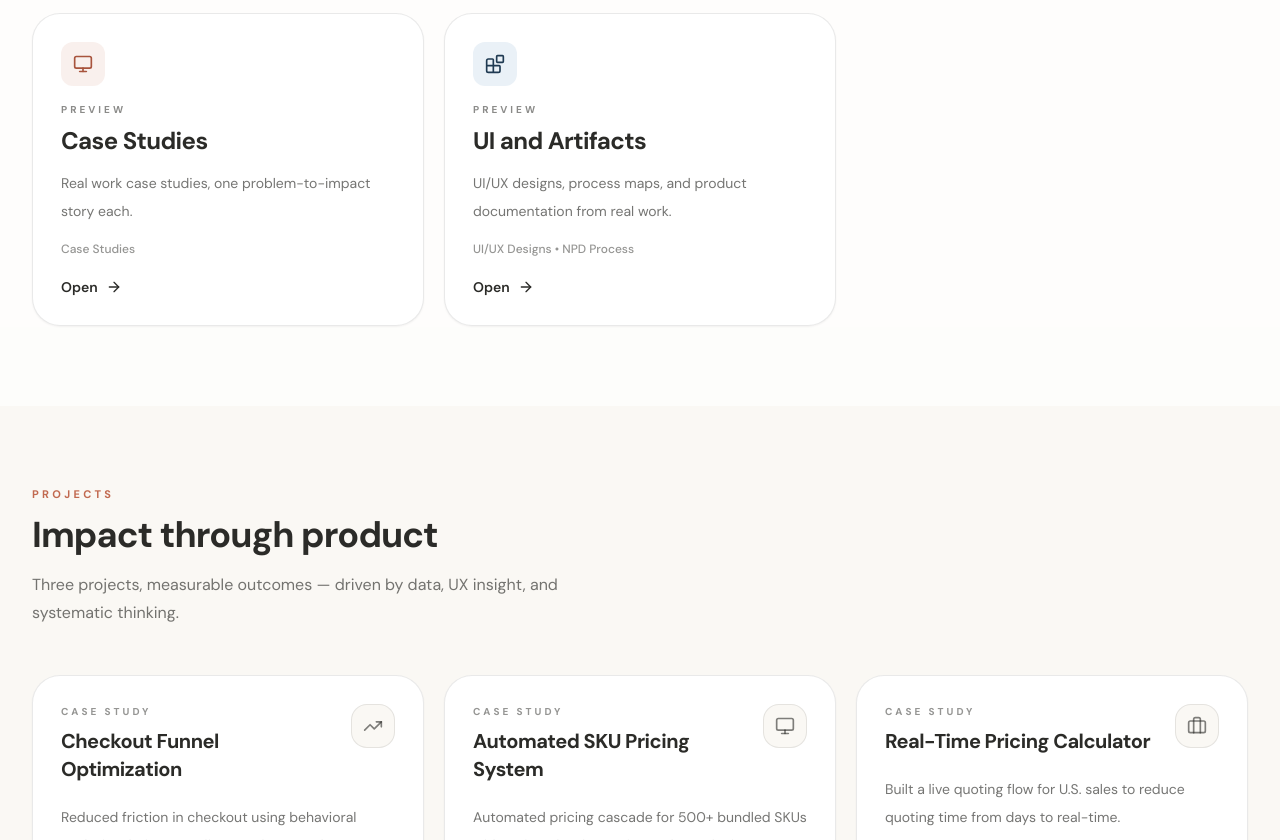
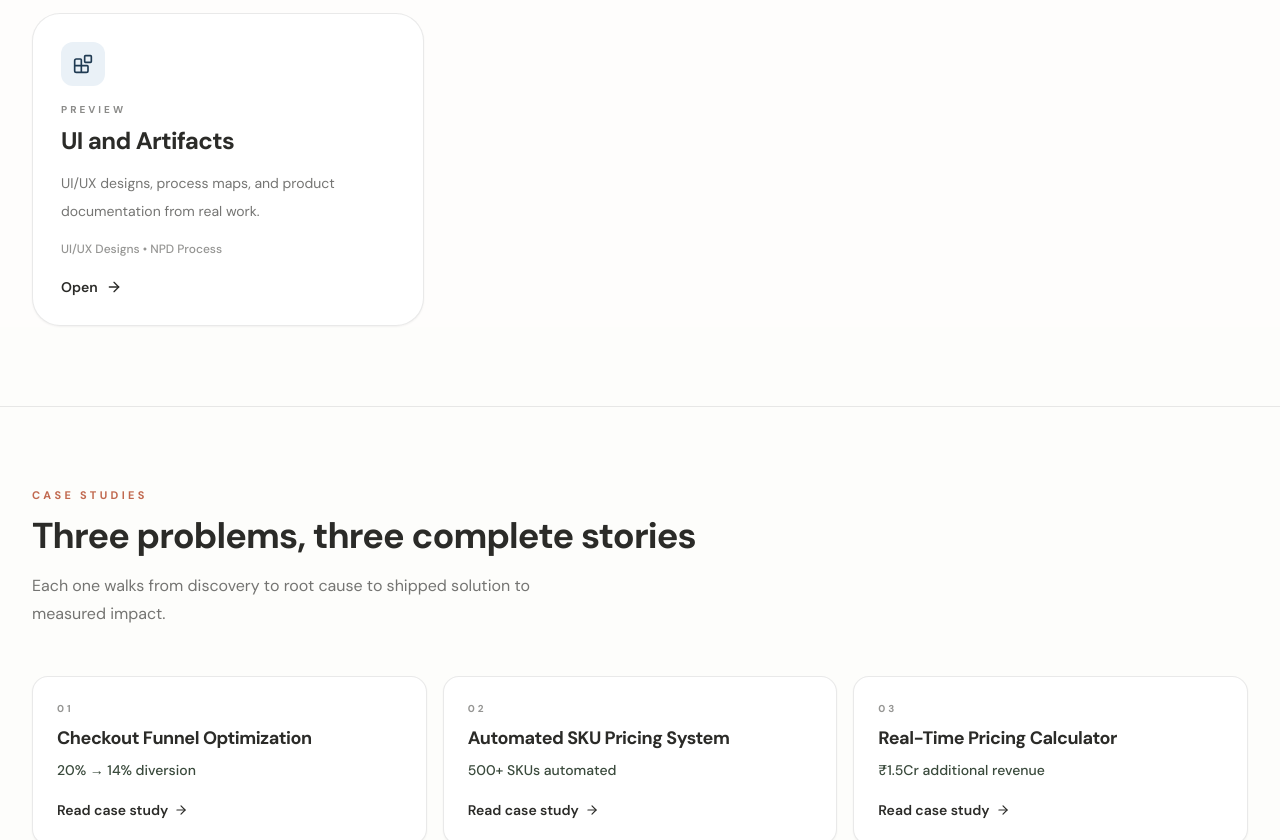
Before and after one commit to aruneshk30/Website, a Next.js app: page / in a window 1280 px wide. Shown: the part 1960-2800 px from the top of the page. Built offline with nearby package versions, Linux system fonts and the light colour scheme.

Commit message:
Refactor case study links and section titles
Removed duplicate case study links and updated section titles.

```diff
--- a/app/page.tsx
+++ b/app/page.tsx
@@ -38,17 +38,16 @@ const tickerItems = [
 ];
 
 const previews = [
-  { href: "#projects", label: "Projects", desc: "Case studies on checkout, pricing, and real-time tooling.", badge: "Checkout • Pricing • Calculator", Icon: Briefcase, tone: "bg-dustyblue-50 text-dustyblue-800" },
+  { href: "#case-studies", label: "Case Studies", desc: "Real work case studies, one problem-to-impact story each.", badge: "Case Studies", Icon: Monitor, tone: "bg-terracotta/10 text-terracotta-600" },
   { href: "#ai-systems", label: "AI Systems", desc: "PM Hub and 9-Agent CRO Workflow built for leverage.", badge: "Research hub • CRO workflow", Icon: Sparkles, tone: "bg-sage-50 text-sage-800" },
   { href: "#experience", label: "Experience", desc: "Sierra Living Concepts and BoostGrad — full journey.", badge: "Sierra • BoostGrad", Icon: TrendingUp, tone: "bg-sand text-sand-800" },
-  { href: "#case-studies", label: "Case Studies", desc: "Real work case studies, one problem-to-impact story each.", badge: "Case Studies", Icon: Monitor, tone: "bg-terracotta/10 text-terracotta-600" },
   { href: "#ui-artifacts", label: "UI and Artifacts", desc: "UI/UX designs, process maps, and product documentation from real work.", badge: "UI/UX Designs • NPD Process", Icon: Blocks, tone: "bg-dustyblue-50 text-dustyblue-800" },
 ];
 
-const projects = [
-  { title: "Checkout Funnel Optimization", desc: "Reduced friction in checkout using behavioral analysis, Clarity recordings, and targeted UX improvements.", impact: "ATC diversion 20% → 14%", href: "/projects", Icon: TrendingUp },
-  { title: "Automated SKU Pricing System", desc: "Automated pricing cascade for 500+ bundled SKUs with variant-level mapping and sync logic.", impact: "~₹35–40L monthly exposure protected", href: "/projects", Icon: Monitor },
-  { title: "Real-Time Pricing Calculator", desc: "Built a live quoting flow for U.S. sales to reduce quoting time from days to real-time.", impact: "~₹1.5Cr additional monthly revenue", href: "/projects", Icon: Briefcase },
+const caseStudyLinks = [
+  { title: "Checkout Funnel Optimization", metric: "20% → 14% diversion", href: "/case-studies/checkout-funnel" },
+  { title: "Automated SKU Pricing System", metric: "500+ SKUs automated", href: "/case-studies/sku-pricing" },
+  { title: "Real-Time Pricing Calculator", metric: "₹1.5Cr additional revenue", href: "/case-studies/pricing-calculator" },
 ];
 
 const aiSystems = [
@@ -89,12 +88,6 @@ const experience = [
       "Analysed campaign and user behaviour data via GA4, translating findings into product and positioning recommendations for stakeholders.",
     ],
   },
-];
-
-const caseStudyLinks = [
-  { title: "Checkout Funnel Optimization", metric: "20% → 14% diversion", href: "/case-studies/checkout-funnel" },
-  { title: "Automated SKU Pricing System", metric: "500+ SKUs automated", href: "/case-studies/sku-pricing" },
-  { title: "Real-Time Pricing Calculator", metric: "₹1.5Cr additional revenue", href: "/case-studies/pricing-calculator" },
 ];
 
 // ── COMPONENTS ────────────────────────────────────────────
@@ -232,30 +225,30 @@ export default function HomePage() {
         </div>
       </section>
 
-      {/* ── PROJECTS ── */}
-      <section id="projects" className="py-20">
+       {/* ── CASE STUDIES ── */}
+      <section id="case-studies" className="border-y border-charcoal/10 bg-white/70 py-20">
         <div className="mx-auto max-w-7xl px-6 lg:px-8">
           <FadeIn className="mb-12">
-            <SectionLabel>Projects</SectionLabel>
-            <SectionTitle>Impact through product</SectionTitle>
-            <SectionSub>Three projects, measurable outcomes — driven by data, UX insight, and systematic thinking.</SectionSub>
+            <SectionLabel>Case Studies</SectionLabel>
+            <SectionTitle>Three problems, three complete stories</SectionTitle>
+            <SectionSub>Each one walks from discovery to root cause to shipped solution to measured impact.</SectionSub>
           </FadeIn>
-          <div className="grid grid-cols-1 gap-5 sm:grid-cols-3">
-            {projects.map((p, i) => (
-              <FadeIn key={p.title} delay={i * 100}>
-                <Link href="/case-studies" className="group flex h-full flex-col rounded-[1.75rem] border border-charcoal/10 bg-white p-7 shadow-sm transition hover:-translate-y-1 hover:border-terracotta/30 hover:shadow-md">
-                  <div className="mb-5 flex items-start justify-between gap-4">
-                    <div>
-                      <p className="text-[10px] font-bold uppercase tracking-[0.3em] text-charcoal/50">Case Study</p>
-                      <h3 className="mt-2 text-xl font-bold tracking-tight text-charcoal">{p.title}</h3>
-                    </div>
-                    <div className="flex h-11 w-11 flex-shrink-0 items-center justify-center rounded-2xl border border-charcoal/10 bg-cream text-charcoal/60 transition group-hover:border-terracotta/40 group-hover:bg-white">
-                      <p.Icon className="h-5 w-5" />
-                    </div>
+          <div className="grid grid-cols-1 gap-4 sm:grid-cols-3">
+            {caseStudyLinks.map((c, i) => (
+              <FadeIn key={c.title} delay={i * 100}>
+                <Link
+                  href={c.href}
+                  className="group flex h-full flex-col justify-between rounded-2xl border border-charcoal/10 bg-white p-6 shadow-sm transition hover:-translate-y-1 hover:border-terracotta/30 hover:shadow-md"
+                >
+                  <div>
+                    <p className="text-[10px] font-bold uppercase tracking-[0.3em] text-charcoal/50">
+                      {String(i + 1).padStart(2, "0")}
+                    </p>
+                    <h3 className="mt-2 text-lg font-bold tracking-tight text-charcoal">{c.title}</h3>
+                    <p className="mt-2 text-sm font-medium text-sage-700">{c.metric}</p>
                   </div>
-                  <p className="text-sm leading-7 text-charcoal/65">{p.desc}</p>
-                  <div className="mt-auto pt-5 inline-flex items-center gap-2 text-sm font-semibold text-charcoal">
-                    {p.impact} <ArrowRight className="h-4 w-4 transition group-hover:translate-x-1" />
+                  <div className="mt-5 inline-flex items-center gap-1.5 text-sm font-semibold text-charcoal">
+                    Read case study <ArrowRight className="h-3.5 w-3.5 transition group-hover:translate-x-1" />
                   </div>
                 </Link>
               </FadeIn>
@@ -332,38 +325,6 @@ export default function HomePage() {
         </div>
       </section>
 
-      {/* ── CASE STUDIES ── */}
-      <section id="case-studies" className="border-y border-charcoal/10 bg-white/70 py-20">
-        <div className="mx-auto max-w-7xl px-6 lg:px-8">
-          <FadeIn className="mb-12">
-            <SectionLabel>Case Studies</SectionLabel>
-            <SectionTitle>Three problems, three complete stories</SectionTitle>
-            <SectionSub>Each one walks from discovery to root cause to shipped solution to measured impact.</SectionSub>
-          </FadeIn>
-          <div className="grid grid-cols-1 gap-4 sm:grid-cols-3">
-            {caseStudyLinks.map((c, i) => (
-              <FadeIn key={c.title} delay={i * 100}>
-                <Link
-                  href={c.href}
-                  className="group flex h-full flex-col justify-between rounded-2xl border border-charcoal/10 bg-white p-6 shadow-sm transition hover:-translate-y-1 hover:border-terracotta/30 hover:shadow-md"
-                >
-                  <div>
-                    <p className="text-[10px] font-bold uppercase tracking-[0.3em] text-charcoal/50">
-                      {String(i + 1).padStart(2, "0")}
-                    </p>
-                    <h3 className="mt-2 text-lg font-bold tracking-tight text-charcoal">{c.title}</h3>
-                    <p className="mt-2 text-sm font-medium text-sage-700">{c.metric}</p>
-                  </div>
-                  <div className="mt-5 inline-flex items-center gap-1.5 text-sm font-semibold text-charcoal">
-                    Read case study <ArrowRight className="h-3.5 w-3.5 transition group-hover:translate-x-1" />
-                  </div>
-                </Link>
-              </FadeIn>
-            ))}
-          </div>
-        </div>
-      </section>
-
       {/* ── UI & ARTIFACTS ── */}
       <section id="ui-artifacts" className="py-20">
         <div className="mx-auto max-w-7xl px-6 lg:px-8">
```
